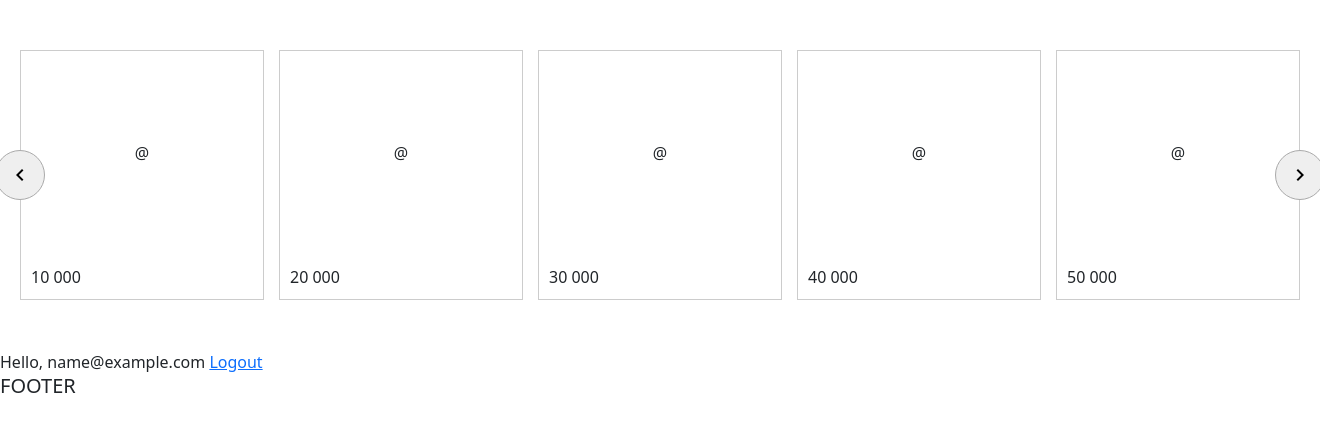
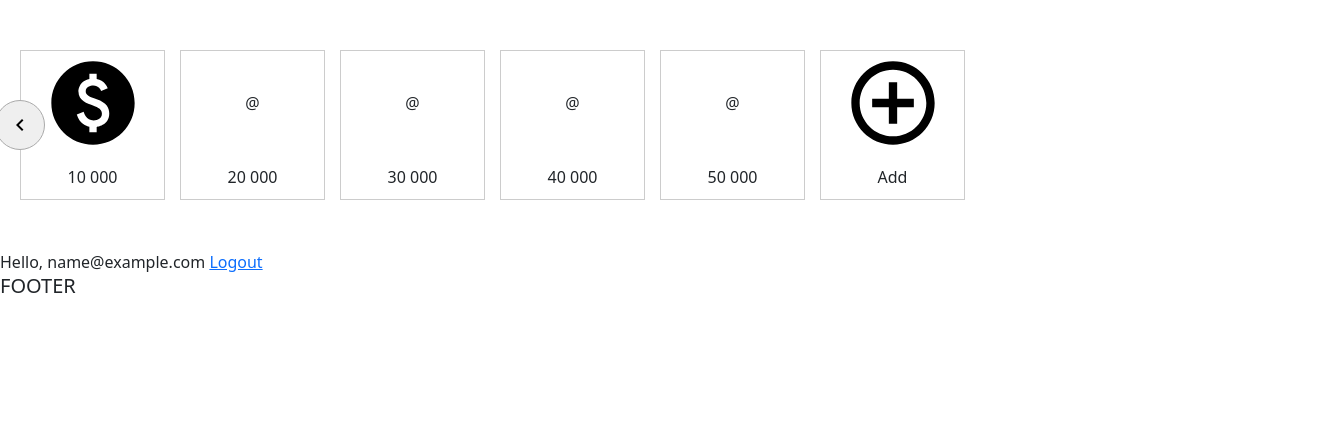
Before and after one commit to artem-shestakov/FamilyBudget, a Django app: page / in a window 1320 px wide. Shown: the part 56-488 px from the top of the page. Run offline with Django 4.2, Linux system fonts and the light colour scheme; the visitor is signed in with stand-in values (Sample User, id 1); some libraries are stand-ins or nearby versions.

Commit message:
Update register view and incomes carousel

```diff
--- a/family_budget/settings.py
+++ b/family_budget/settings.py
@@ -82,6 +82,7 @@ DATABASES = {
     'default': {
         'ENGINE': 'django.db.backends.sqlite3',
         'NAME': BASE_DIR / 'db.sqlite3',
+        'ATOMIC_REQUESTS': True,
     }
 }
 
@@ -124,6 +125,10 @@ USE_TZ = True
 
 STATIC_URL = 'static/'
 
+STATICFILES_DIRS = [
+    BASE_DIR / "static",
+]
+
 # Default primary key field type
 # https://docs.djangoproject.com/en/4.0/ref/settings/#default-auto-field
 
--- a/templates/budget/incomes.html
+++ b/templates/budget/incomes.html
@@ -1,8 +1,9 @@
+{% load static %}
 <style>
     .carousel-container {
         width: 1280px;
         margin: 50px auto;
-        min-height: 200px;
+        min-height: 100px;
         position: relative;
     }
     .carousel-container .inner {
@@ -14,9 +15,9 @@
         transition: transform 0.5s;
     }
     .carousel-container .card-container {
-        width: 259px;
+        width: 160px;
         flex-shrink: 0;
-        height: 250px;
+        height: 150px;
         padding-right: 15px;
         box-sizing: border-box;
     }
@@ -37,6 +38,14 @@
         align-items: center;
     }
     .income .total {
+        text-align: center;
+        flex-grow: 0;
+        flex-basis: 40px;
+        padding: 10px;
+        box-sizing: border-box;
+    }
+    .income .info {
+        text-align: center;
         flex-grow: 0;
         flex-basis: 40px;
         padding: 10px;
@@ -62,6 +71,12 @@
     .nav .next {
         right: -25px;
     }
+    .nav .next.hide {
+        visibility: hidden;
+    }
+    .nav .prev.show {
+        display: block;
+    }
 </style>
 
 <div class="carousel-container">
@@ -69,7 +84,9 @@
         <div class="track">
             <div class="card-container">
                 <div class="income">
-                    <div class="image">@</div>
+                    <div class="image">
+                        <img src="{% static 'icons/paid_black_24dp.svg' %}" alt="" width="100px">
+                    </div>
                     <div class="total">10 000</div>
                 </div>
             </div>
@@ -99,14 +116,10 @@
             </div>
             <div class="card-container">
                 <div class="income">
-                    <div class="image">@</div>
-                    <div class="total">60 000</div>
-                </div>
-            </div>
-            <div class="card-container">
-                <div class="income">
-                    <div class="image">@</div>
-                    <div class="total">70 000</div>
+                    <div class="image">
+                        <input type="image" src="{% static 'icons/add_circle_outline_black_24dp.svg' %}" width="100px">
+                    </div>
+                    <div class="info">Add</div>
                 </div>
             </div>
         </div>
@@ -133,6 +146,12 @@
 
     let carouselWidth = document.querySelector('.carousel-container').offsetWidth;
 
+    window.onload = function() {
+        if (track.offsetWidth - (index * carouselWidth) <= carouselWidth) {
+            next.classList.add('hide');
+        }
+    };
+
     window.addEventListener('resize', () => {
       carouselWidth = document.querySelector('.carousel-container').offsetWidth;
     })
@@ -151,7 +170,10 @@
 
     prev.addEventListener('click', () => {
       index--;
-      next.classList.remove('hide');
+      if (track.offsetWidth - (index * carouselWidth) <= carouselWidth) {
+        next.classList.remove('hide');
+        }
+
       if (index === 0) {
         prev.classList.remove('show');
       }
```
Also changed, not shown: users/views.py (+8 -5 lines), static/icons/add_circle_outline_black_24dp.svg (added), static/icons/paid_black_24dp.svg (added), static/icons/payments_black_24dp.svg (added), static/icons/work_black_24dp.svg (added), 1 other file.
